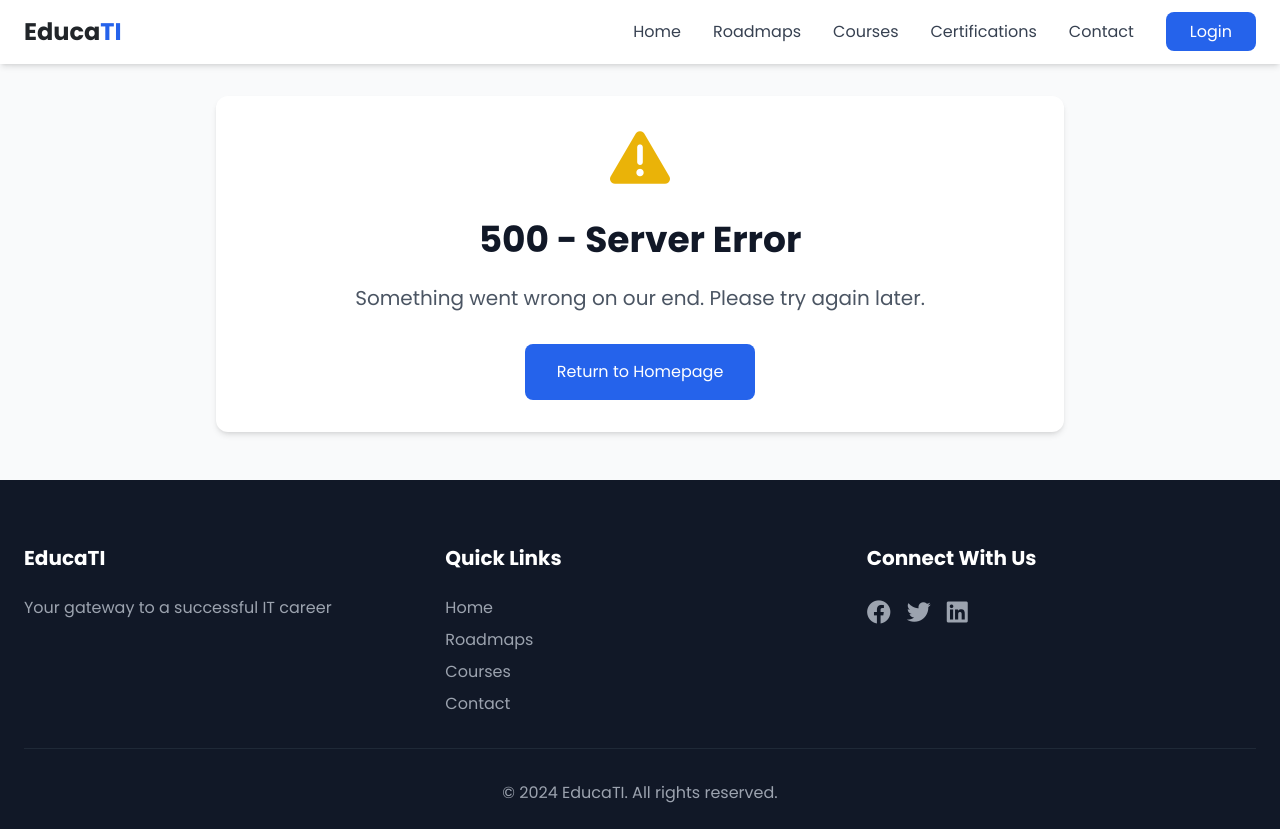
After one commit to pacheco20222/EducaTI, a Flask app: template templates/500.html in a window 1280 px wide. The commit adds this page. Run offline with Flask 3, Linux system fonts and the light colour scheme; the template is opened without the code that fills it, so the values that code supplies are empty; some libraries are stand-ins or nearby versions.

```diff
--- /dev/null
+++ b/templates/500.html
@@ -0,0 +1,20 @@
+{% extends "base.html" %}
+
+{% block title %}500 - Server Error - EducaTI{% endblock %}
+
+{% block content %}
+<section class="pt-24 pb-12 bg-gray-50">
+    <div class="max-w-4xl mx-auto px-4 sm:px-6 lg:px-8 text-center">
+        <div class="bg-white p-8 rounded-xl shadow-md">
+            <div class="mb-8">
+                <i class="fas fa-exclamation-triangle text-6xl text-yellow-500"></i>
+            </div>
+            <h1 class="text-4xl font-bold text-gray-900 mb-4">500 - Server Error</h1>
+            <p class="text-gray-600 text-xl mb-8">Something went wrong on our end. Please try again later.</p>
+            <a href="{{ url_for('index') }}" class="inline-block bg-blue-600 text-white px-8 py-3 rounded-lg hover:bg-blue-700 transition-colors">
+                Return to Homepage
+            </a>
+        </div>
+    </div>
+</section>
+{% endblock %}
--- a/templates/base.html
+++ b/templates/base.html
@@ -3,7 +3,7 @@
 <head>
     <meta charset="UTF-8">
     <meta name="viewport" content="width=device-width, initial-scale=1.0">
-    <link rel="icon" type="image/x-icon" href="{{ url_for('static', filename='favicon.ico') }}">
+    <link rel="icon" type="image/x-icon" href="{{ url_for('static', filename='img/favicon.ico') }}">
     <title>{% block title %}EducaTI - Your Path to IT Success{% endblock %}</title>
     <link href="https://cdn.jsdelivr.net/npm/bootstrap@5.3.3/dist/css/bootstrap.min.css" rel="stylesheet" integrity="sha384-QWTKZyjpPEjISv5WaRU9OFeRpok6YctnYmDr5pNlyT2bRjXh0JMhjY6hW+ALEwIH" crossorigin="anonymous">
     <script src="https://cdn.jsdelivr.net/npm/bootstrap@5.3.3/dist/js/bootstrap.bundle.min.js" integrity="sha384-YvpcrYf0tY3lHB60NNkmXc5s9fDVZLESaAA55NDzOxhy9GkcIdslK1eN7N6jIeHz" crossorigin="anonymous"></script>
```
Also changed, not shown: templates/404.html (added, +20 -0 lines), README.md (added), static/img/hero_section.png (added), static/img/learning_path.png (added), static/img/mayab.png (added), static/img/roadmap.png (added), 2 other files.
